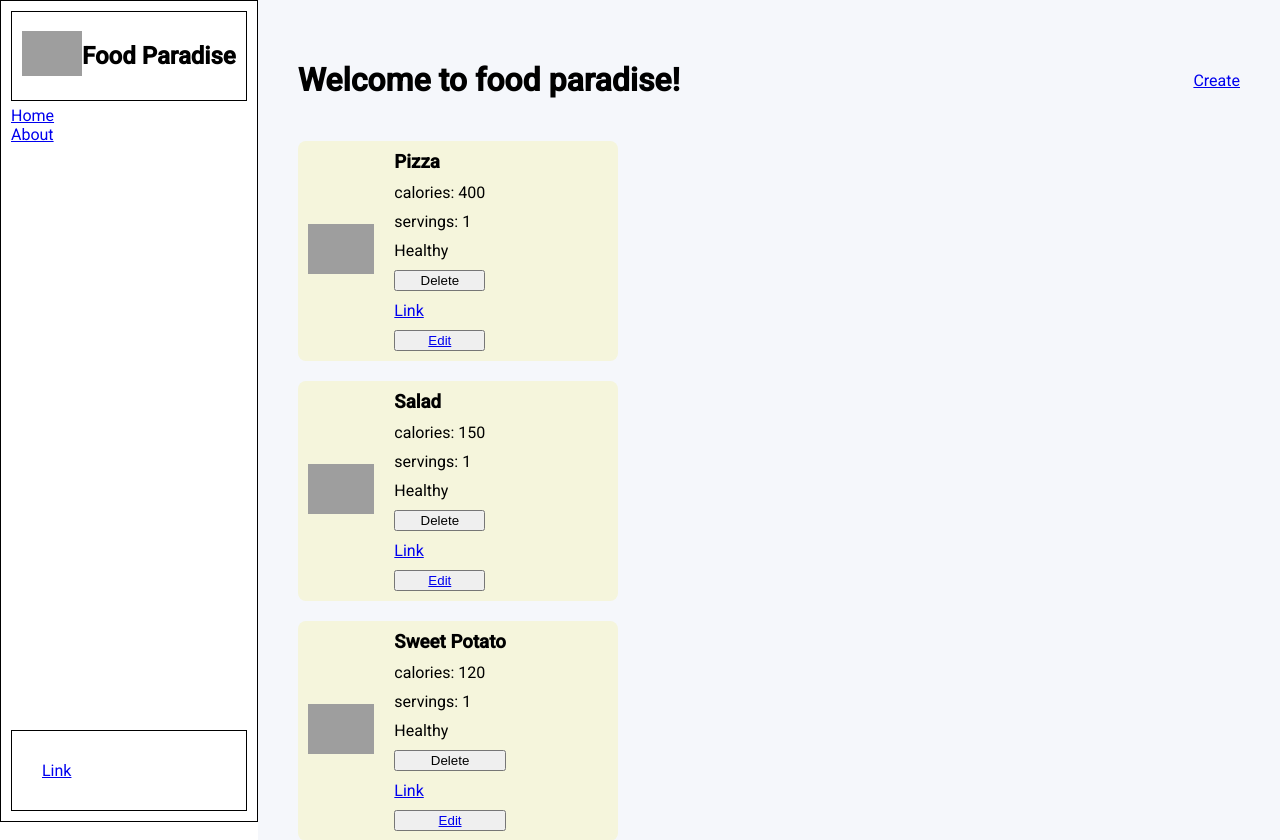
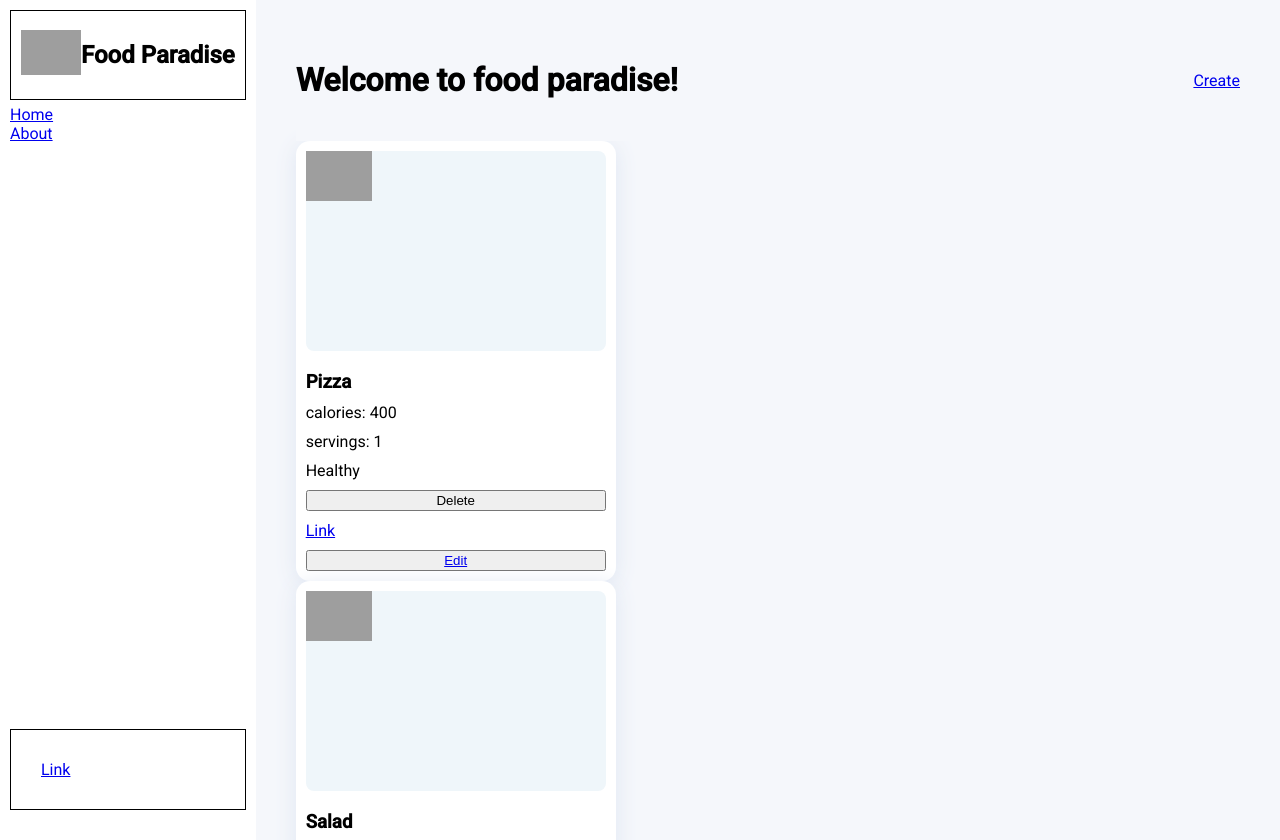
Before and after one commit to bareshekhala/Recipe-Book-app, a React (Vite) app: page / in a window 1280 px wide. Built offline with nearby package versions, Linux system fonts and the light colour scheme; grey boxes are pictures that could not be loaded.

Commit message:
Cards + card grid

```diff
--- a/src/index.css
+++ b/src/index.css
@@ -22,15 +22,25 @@ body{
 
 #card{
   display: flex;
-  flex-direction: row;
+  flex-direction: column;
   justify-content: left;
-  align-items: center;
-  margin-bottom: 20px;
-  background-color: beige;
+  align-items: left;
+
+  background-color: white;
+  width: 100%;
+  max-width: 100%;
+
   padding: 10px;
   width: 300px;
   gap:20px;
-  border-radius: 8px;
+  border-radius: 14px;
+  box-shadow: 0px 3.5772px 22.3575px #DFE6F2;
+}
+
+.card-link{
+  text-decoration: none; /* Removes text underlines */
+  color: inherit;
+  display: block;
 }
 
 #card-info{
@@ -40,9 +50,29 @@ body{
   gap:10px;
 }
 
-/* #img-wrapper{
-  height: 50px;
-} */
+.card-grid{
+  display: grid;
+  grid-template-columns: repeat(3, minmax(0, 1fr));
+  gap: 40px;
+  width: 100%;
+  box-sizing: border-box;
+}
+
+#img-wrapper{
+  height: 200px;
+  width: 100%;
+  border-radius: 8px;
+  background-size: cover;
+  background-position: center;
+  background-repeat: no-repeat;
+  background-color: rgb(239, 246, 250);
+}
+
+#card-btn-wrapper{
+  display: flex;
+  flex-direction: row;
+  gap: 8px;
+}
 
 #img-card{
   height: 50px
@@ -73,7 +103,7 @@ p{
   flex-direction: column;
   gap: 5px;
   height: 100dvh;
-  border: 1px solid black;
+
   width: fit-content;
   padding: 10px;
 
@@ -118,3 +148,20 @@ border: 1px solid black;
   top: 0px;
   background-color: #F5F7FB;
 }
+
+.btn-create{
+
+  display: flex;
+  flex-direction: row;
+  gap: 8px;
+  padding: 8px 16px 8px 12px;
+  background-color: #3C79F4;
+  color: white;
+  text-decoration: none; /* Removes the link underline */
+  border-radius: 8px;
+
+}
+
+.btn-create:hover {
+  background-color: #0056b3;
+}
```
